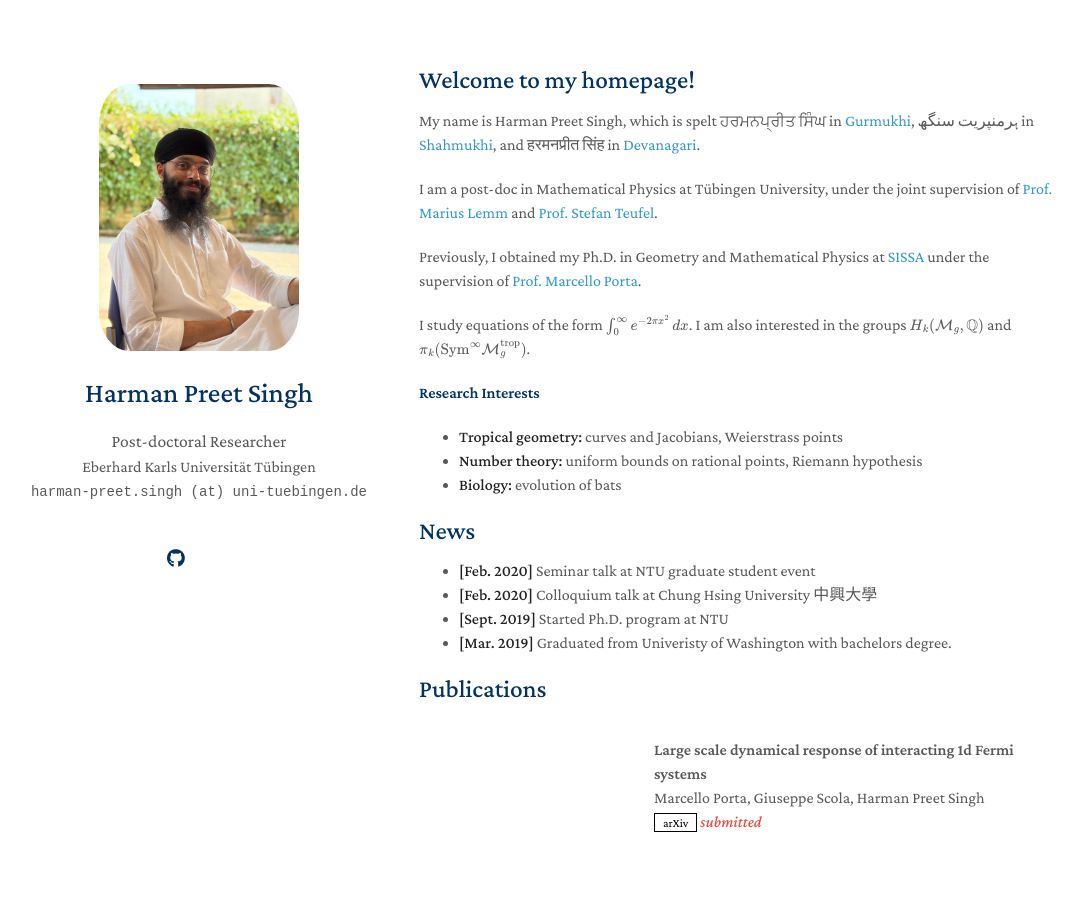
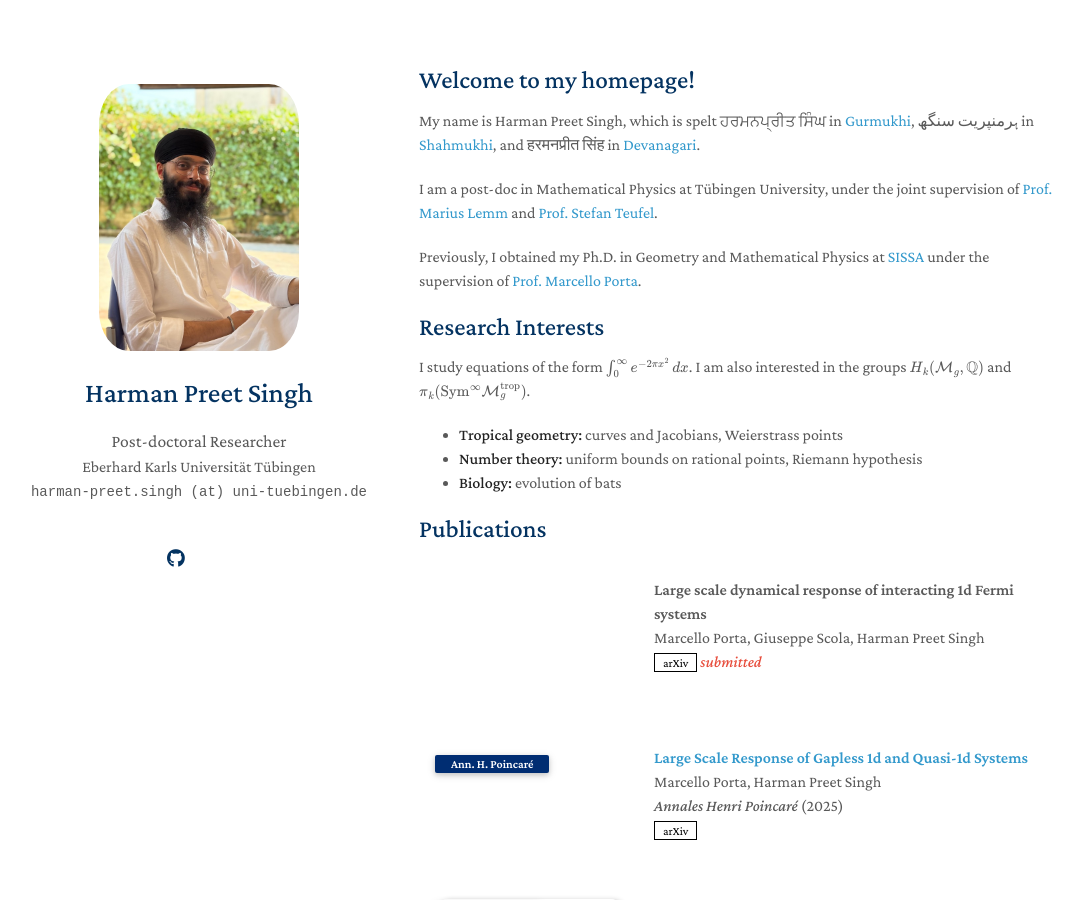
Before and after one commit to singh-hp/singh.github.io, a Jekyll site: the page built from index.md, in a window 1280 px wide and 900 px high. Shown: the whole window, without its empty margins (21-1104 px from the left). Built offline with Jekyll 4.4.1, drawn with Linux system fonts in a browser that asks for light colours; a style sheet for code colours, icons or effects is not loaded; our own code applies the rules of GitHub Pages for plain Markdown files.

Commit message:
Update index.md with Research Interests section
Added section for Research Interests and removed outdated news.

```diff
--- a/index.md
+++ b/index.md
@@ -10,23 +10,15 @@ I am a post-doc in Mathematical Physics at Tübingen University, under the joint
 
 Previously, I obtained my Ph.D. in Geometry and Mathematical Physics at [SISSA](https://www.sissa.it) under the supervision of [Prof. Marcello Porta](https://sites.google.com/view/marcelloporta/home).
 
+## Research Interests
+
 I study equations of the form $\int_0^\infty e^{-2\pi x^2} \, dx$.
 I am also interested in the  groups \\(H_k(\mathcal M_g, \mathbb Q)\\) and
 $\pi_k(\mathrm{Sym}^\infty \mathcal M^\mathrm{trop}_g)$.
 
-
-#### Research Interests
-
 - **Tropical geometry:** curves and Jacobians, Weierstrass points
 - **Number theory:** uniform bounds on rational points, Riemann hypothesis
 - **Biology:** evolution of bats
-
-## News
-
-- **[Feb. 2020]** Seminar talk at NTU graduate student event
-- **[Feb. 2020]** Colloquium talk at Chung Hsing University 中興大學
-- **[Sept. 2019]** Started Ph.D. program at NTU
-- **[Mar. 2019]** Graduated from Univeristy of Washington with bachelors degree.
 
 ## Publications
 
```
